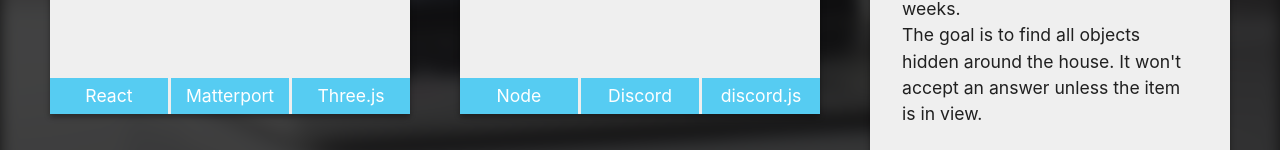
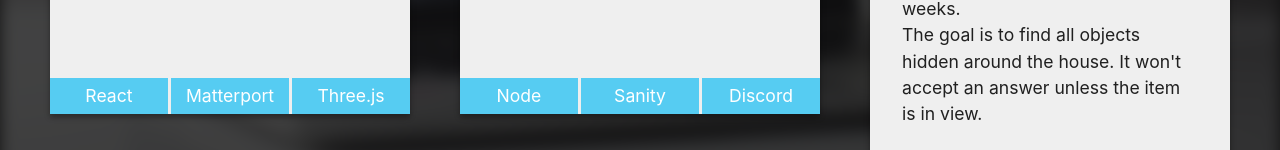
Before and after one commit to instantrahmen/cudd.io, a Next.js app: page /projects in a window 1280 px wide. Shown: the part 555-705 px from the top of the page. Built offline with nearby package versions, Linux system fonts and the light colour scheme.

Commit message:
Update MoonBot tags

```diff
--- a/content/projects.js
+++ b/content/projects.js
@@ -25,7 +25,7 @@ A discord bot created for a close friend of mine. Allows her to quickly manage c
       live: null,
       source: 'https://github.com/instantrahmen/MoonBot',
     },
-    tags: ['Node', 'Discord', 'discord.js'],
+    tags: ['Node', 'Sanity', 'Discord'],
   },
 
   // XMas App
```
